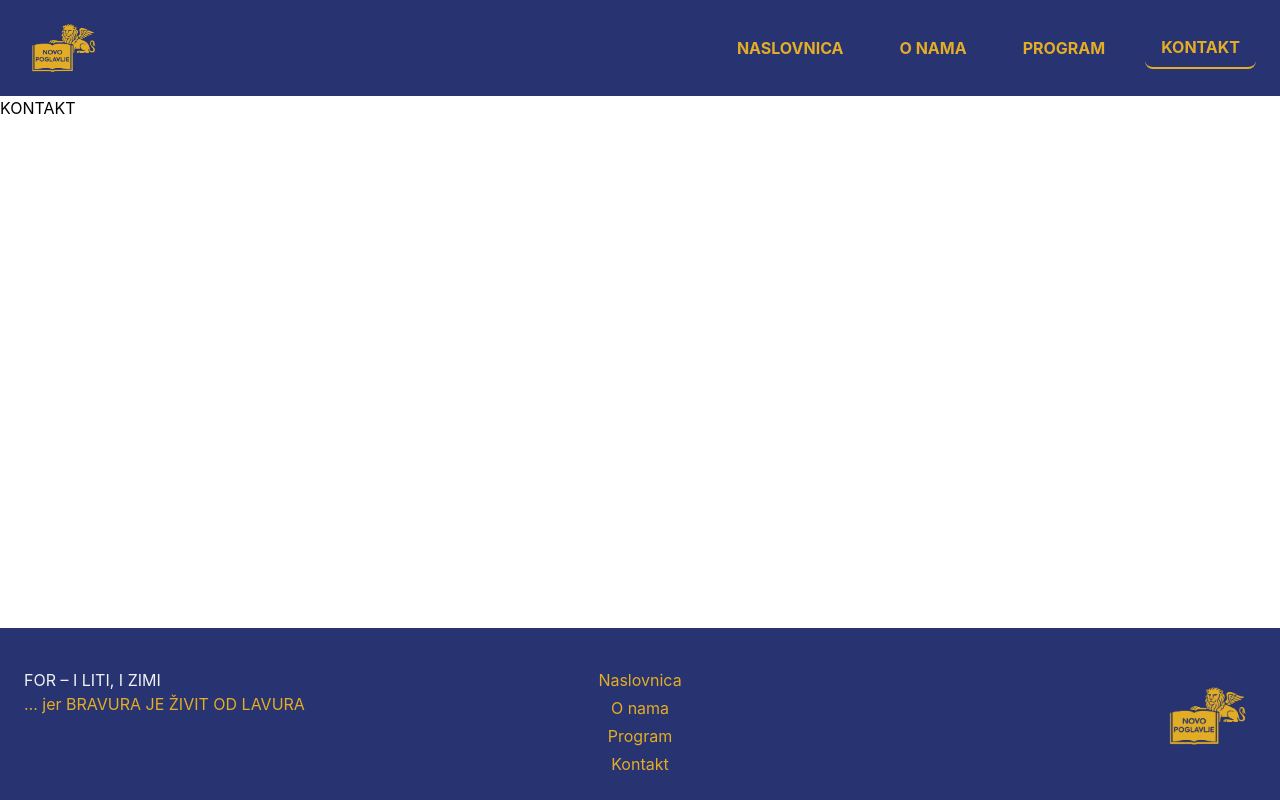
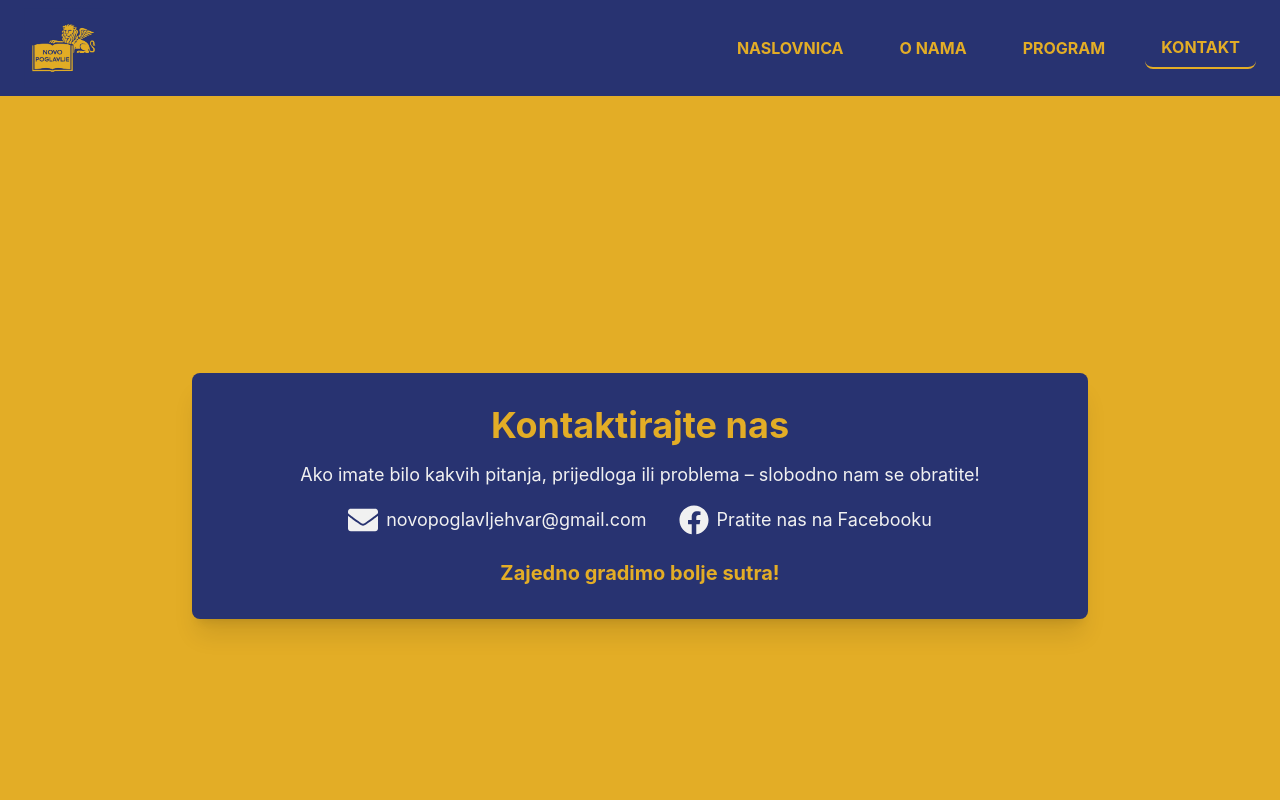
Before and after one commit to estrin00/novoPoglavlje, a React (Create React App) app in the folder novop/: page /contact in a window 1280 px wide. Shown: the top 800 px of the page. Built offline with nearby package versions, Linux system fonts and the light colour scheme.

Commit message:
contact page

```diff
--- a/novop/src/App.js
+++ b/novop/src/App.js
@@ -14,8 +14,7 @@ const App = () => {
     <div className="flex flex-col min-h-screen">
       <Router>
         <NavBar />
-        <main className="flex-grow flex flex-col justify-between min-h-[calc(100vh-80px)]">
-          <div>
+        <main className="flex-grow flex flex-col">
           <Routes>
             <Route
               path="/"
@@ -30,10 +29,8 @@ const App = () => {
             <Route path="/program" element={<Program />} />
             <Route path="/contact" element={<Contact />} />
           </Routes>
-          </div>
-
+        </main>
         <Footer />
-        </main>
       </Router>
     </div>
   );
--- a/novop/src/components/Contact.js
+++ b/novop/src/components/Contact.js
@@ -1,11 +1,45 @@
-import React, { useState } from "react";
+import React from 'react';
+import { FaEnvelope, FaFacebook } from 'react-icons/fa';
 
 const Contact = () => {
-    return(
-        <div>
-            KONTAKT
+  return (
+    <div className="flex flex-col flex-grow justify-center bg-yellow text-white px-6 sm:px-8 lg:px-16 min-h-screen">
+      <div className="max-w-4xl w-full mx-auto bg-blue p-6 sm:p-8 rounded-lg shadow-xl">
+        <h2 className="text-3xl sm:text-4xl font-bold text-center mb-4 text-yellow">
+          Kontaktirajte nas
+        </h2>
+        <p className="text-lg text-center text-white mb-4">
+          Ako imate bilo kakvih pitanja, prijedloga ili problema – slobodno nam se obratite!
+        </p>
+
+        <div className="flex flex-col sm:flex-row justify-center items-center space-y-4 sm:space-x-8 sm:space-y-0">
+          {/* Email Section */}
+          <a
+            href="mailto:novopoglavljehvar@gmail.com"
+            className="flex items-center space-x-2 text-white hover:text-yellow-400 transition duration-300 w-full sm:w-auto justify-center"
+          >
+            <FaEnvelope size={30} />
+            <span className="text-lg">novopoglavljehvar@gmail.com</span>
+          </a>
+
+          {/* Facebook Section */}
+          <a
+            href="https://www.facebook.com/novopoglavlje"
+            target="_blank"
+            rel="noopener noreferrer"
+            className="flex items-center space-x-2 text-white hover:text-yellow-400 transition duration-300 w-full sm:w-auto justify-center"
+          >
+            <FaFacebook size={30} />
+            <span className="text-lg">Pratite nas na Facebooku</span>
+          </a>
         </div>
-    );
-}
+
+        <p className="text-center text-yellow font-bold mt-6 text-xl">
+          Zajedno gradimo bolje sutra!
+        </p>
+      </div>
+    </div>
+  );
+};
 
 export default Contact;
```
Lines whose indentation alone changed are shown as unchanged.
